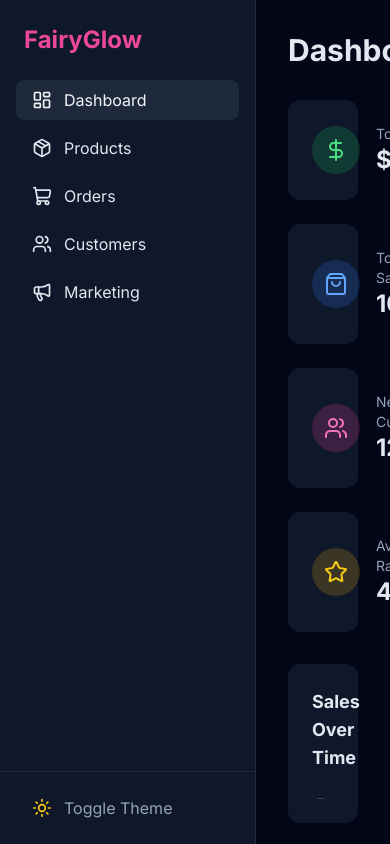
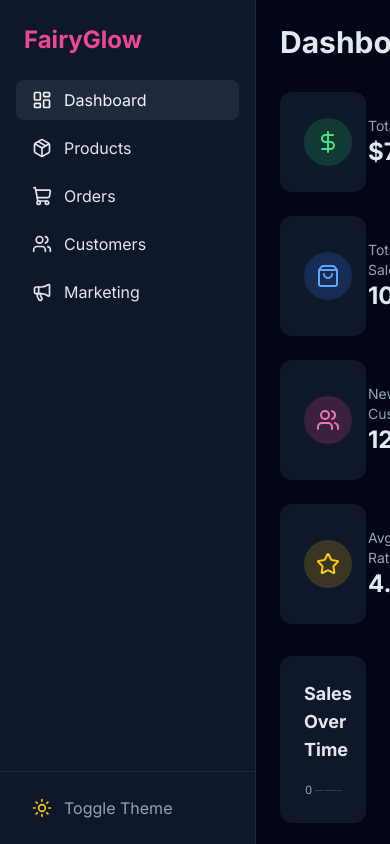
Before and after one commit to tabitha-dev/FairyGlow_Beauty, a plain HTML site: page index.html in a window 390 px wide. Drawn offline with nearby package versions, Linux system fonts and the light colour scheme.

Commit message:
Update index.html

```diff
--- a/index.html
+++ b/index.html
@@ -40,7 +40,7 @@
 
     <div class="flex h-screen">
         <!-- Sidebar -->
-        <aside class="w-64 bg-white dark:bg-slate-900 flex flex-col border-r border-slate-200 dark:border-slate-800">
+        <aside class="w-64 bg-white dark:bg-slate-900 flex flex-col border-r border-slate-200 dark:border-slate-800 flex-shrink-0">
             <div class="p-6 text-2xl font-bold text-primary-500">
                 FairyGlow
             </div>
@@ -71,10 +71,12 @@
         </aside>
 
         <!-- Main Content -->
-        <main class="flex-1 p-8 overflow-y-auto">
-            <h1 id="main-title" class="text-3xl font-bold mb-8">Dashboard</h1>
-            <div id="main-content">
-                <!-- Content will be rendered here by JavaScript -->
+        <main class="flex-1 p-6 lg:p-8 overflow-y-auto">
+             <div class="max-w-7xl mx-auto">
+                <h1 id="main-title" class="text-3xl font-bold mb-8">Dashboard</h1>
+                <div id="main-content">
+                    <!-- Content will be rendered here by JavaScript -->
+                </div>
             </div>
         </main>
     </div>
@@ -88,9 +90,12 @@
                 currentPage: 'dashboard'
             },
 
+            DOM: {}, // Centralized DOM cache
+            Charts: {}, // Centralized Chart instances
+
             init() {
                 this.cacheDOMElements();
-                this.attachEventListeners();
+                this.Events.attachAll(this);
                 if (this.state.theme === 'dark') {
                     document.documentElement.classList.add('dark');
                 }
@@ -98,65 +103,25 @@
             },
 
             cacheDOMElements() {
-                this.DOM = {
-                    mainTitleEl: document.getElementById('main-title'),
-                    mainContentEl: document.getElementById('main-content'),
-                    sidebarNavEl: document.getElementById('sidebar-nav'),
-                    themeToggleBtn: document.getElementById('theme-toggle-btn')
-                };
+                this.DOM.mainTitleEl = document.getElementById('main-title');
+                this.DOM.mainContentEl = document.getElementById('main-content');
+                this.DOM.sidebarNavEl = document.getElementById('sidebar-nav');
+                this.DOM.themeToggleBtn = document.getElementById('theme-toggle-btn');
             },
 
             setState(newState) {
-                this.state = { ...this.state, ...newState };
+                Object.assign(this.state, newState);
                 this.render();
             },
 
             render() {
-                this.updateActiveLink();
-                this.renderPageContent();
+                this.UI.updateActiveLink(this.DOM.sidebarNavEl, this.state.currentPage);
+                this.UI.renderPageContent(this);
                 lucide.createIcons();
-            },
-
-            updateActiveLink() {
-                this.DOM.sidebarNavEl.querySelectorAll('.sidebar-link').forEach(link => {
-                    link.classList.toggle('active', link.dataset.page === this.state.currentPage);
-                });
-            },
-
-            renderPageContent() {
-                const pageTitle = this.state.currentPage.charAt(0).toUpperCase() + this.state.currentPage.slice(1);
-                this.DOM.mainTitleEl.textContent = pageTitle;
-
-                const contentRenderers = {
-                    dashboard: UI.renderDashboard,
-                    products: UI.renderProductsPage,
-                    orders: UI.renderOrdersPage,
-                    customers: UI.renderCustomersPage,
-                    marketing: UI.renderMarketingPage
-                };
-
-                const renderer = contentRenderers[this.state.currentPage] || UI.renderDashboard;
-                renderer.call(UI, this.DOM.mainContentEl, this.state.theme);
-            },
-
-            attachEventListeners() {
-                this.DOM.themeToggleBtn.addEventListener('click', () => {
-                    const newTheme = this.state.theme === 'dark' ? 'light' : 'dark';
-                    document.documentElement.classList.toggle('dark', newTheme === 'dark');
-                    this.setState({ theme: newTheme });
-                });
-
-                this.DOM.sidebarNavEl.addEventListener('click', (e) => {
-                    e.preventDefault();
-                    const link = e.target.closest('.sidebar-link');
-                    if (link && link.dataset.page) {
-                        this.setState({ currentPage: link.dataset.page });
-                    }
-                });
             }
         };
 
-        const Data = {
+        App.Data = {
             customers: [
                 {id: 1, name: 'Rani Desai', email: 'rani.desai@email.com', segment: 'VIP'}, {id: 2, name: 'Carmen Diaz', email: 'carmen.diaz@email.com', segment: 'New'}, {id: 3, name: 'Wei Hua', email: 'wei.hua@email.com', segment: 'Frequent'},
                 {id: 4, name: 'Alexei Volkov', email: 'alexei.volkov@email.com', segment: 'New'}, {id: 5, name: 'Kiran Joshi', email: 'kiran.joshi@email.com', segment: 'At-Risk'}, {id: 6, name: 'Natalia Lopez', email: 'natalia.lopez@email.com', segment: 'VIP'},
@@ -205,9 +170,61 @@
             ]
         };
 
-        const UI = {
-            renderDashboard(container, theme) {
-                container.innerHTML = `
+        App.UI = {
+            updateActiveLink(sidebarNavEl, currentPage) {
+                sidebarNavEl.querySelectorAll('.sidebar-link').forEach(link => {
+                    link.classList.toggle('active', link.dataset.page === currentPage);
+                });
+            },
+
+            renderPageContent(appInstance) {
+                const { mainTitleEl, mainContentEl } = appInstance.DOM;
+                const { currentPage, theme } = appInstance.state;
+                const { Data, Charts } = appInstance;
+
+                mainTitleEl.textContent = currentPage.charAt(0).toUpperCase() + currentPage.slice(1);
+
+                const renderer = this.pageRenderers[currentPage] || this.pageRenderers.dashboard;
+                renderer.call(this, mainContentEl, theme, Data, Charts);
+            },
+
+            pageRenderers: {
+                dashboard(container, theme, data, charts) {
+                    container.innerHTML = this.getDashboardHTML();
+                    this.calculateKPIs(data);
+                    this.populateDashboardTables(data);
+                    this.renderSalesChart(theme, charts);
+                    this.renderCategoryChart(theme, data, charts);
+                },
+                products(container, theme, data) {
+                    const headers = ['ID', 'Name', 'Category', 'Price', 'Stock', 'Sales Velocity'];
+                    const rows = data.products.map(p => {
+                        const category = data.categories.find(c => c.id === p.categoryId)?.name || 'N/A';
+                        return [p.id, p.name, category, `$${p.price.toFixed(2)}`, p.stock, p.salesVelocity];
+                    });
+                    container.innerHTML = this.renderGenericTable(headers, rows);
+                },
+                orders(container, theme, data) {
+                     const headers = ['Order ID', 'Customer', 'Date', 'Total', 'Source'];
+                     const rows = data.orders.map(o => {
+                        const customer = data.customers.find(c => c.id === o.customerId)?.name || 'N/A';
+                        return [o.id, customer, o.date, `$${o.total.toFixed(2)}`, o.source];
+                    });
+                    container.innerHTML = this.renderGenericTable(headers, rows);
+                },
+                customers(container, theme, data) {
+                    const headers = ['Customer ID', 'Name', 'Email', 'Segment'];
+                    const rows = data.customers.map(c => [c.id, c.name, c.email, c.segment]);
+                    container.innerHTML = this.renderGenericTable(headers, rows);
+                },
+                marketing(container, theme, data, charts) {
+                    container.innerHTML = this.getMarketingHTML(data);
+                    this.renderSegmentChart(theme, data.customers, charts);
+                }
+            },
+
+            getDashboardHTML() {
+                 return `
                     <div class="grid grid-cols-1 md:grid-cols-2 lg:grid-cols-4 gap-6 mb-8">
                         <div class="bg-white dark:bg-slate-900 p-6 rounded-xl shadow-lg flex items-center">
                             <div class="p-3 rounded-full bg-green-100 dark:bg-green-500/20 mr-4"><i data-lucide="dollar-sign" class="h-6 w-6 text-green-600 dark:text-green-400"></i></div>
@@ -234,52 +251,14 @@
                         <div class="bg-white dark:bg-slate-900 p-6 rounded-xl shadow-lg"><h3 class="font-bold text-lg mb-4">Low Stock Items</h3><div id="low-stock-table" class="space-y-2"></div></div>
                         <div class="bg-white dark:bg-slate-900 p-6 rounded-xl shadow-lg"><h3 class="font-bold text-lg mb-4">Recent Customer Reviews</h3><div id="reviews-table" class="space-y-4"></div></div>
                     </div>`;
-                this.calculateKPIs();
-                this.populateDashboardTables();
-                this.renderSalesChart(theme);
-                this.renderCategoryChart(theme);
             },
 
-            renderGenericTable(headers, rows) {
+            getMarketingHTML(data) {
                 return `
-                    <div class="bg-white dark:bg-slate-900 p-6 rounded-xl shadow-lg overflow-x-auto">
-                        <table class="w-full text-left">
-                            <thead class="border-b border-slate-200 dark:border-slate-700"><tr>${headers.map(h => `<th class="p-3 font-semibold">${h}</th>`).join('')}</tr></thead>
-                            <tbody>${rows.map(row => `<tr class="border-b border-slate-100 dark:border-slate-800 last:border-b-0">${row.map(cell => `<td class="p-3">${cell}</td>`).join('')}</tr>`).join('')}</tbody>
-                        </table>
-                    </div>`;
-            },
-
-            renderProductsPage(container) {
-                const headers = ['ID', 'Name', 'Category', 'Price', 'Stock', 'Sales Velocity'];
-                const rows = Data.products.map(p => {
-                    const category = Data.categories.find(c => c.id === p.categoryId)?.name || 'N/A';
-                    return [p.id, p.name, category, `$${p.price.toFixed(2)}`, p.stock, p.salesVelocity];
-                });
-                container.innerHTML = this.renderGenericTable(headers, rows);
-            },
-
-            renderOrdersPage(container) {
-                 const headers = ['Order ID', 'Customer', 'Date', 'Total', 'Source'];
-                 const rows = Data.orders.map(o => {
-                    const customer = Data.customers.find(c => c.id === o.customerId)?.name || 'N/A';
-                    return [o.id, customer, o.date, `$${o.total.toFixed(2)}`, o.source];
-                });
-                container.innerHTML = this.renderGenericTable(headers, rows);
-            },
-
-            renderCustomersPage(container) {
-                const headers = ['Customer ID', 'Name', 'Email', 'Segment'];
-                const rows = Data.customers.map(c => [c.id, c.name, c.email, c.segment]);
-                container.innerHTML = this.renderGenericTable(headers, rows);
-            },
-
-            renderMarketingPage(container, theme) {
-                container.innerHTML = `
                      <div class="grid grid-cols-1 lg:grid-cols-2 gap-6">
                         <div class="bg-white dark:bg-slate-900 p-6 rounded-xl shadow-lg">
                             <h3 class="font-bold text-lg mb-4">Campaign Performance</h3>
-                            ${Data.campaigns.map(c => `
+                            ${data.campaigns.map(c => `
                                 <div class="mb-4 p-3 rounded-lg bg-slate-100 dark:bg-slate-800/50">
                                     <div class="flex justify-between items-center mb-2">
                                         <p class="font-bold">${c.name}</p>
@@ -298,22 +277,31 @@
                              <canvas id="segment-chart"></canvas>
                         </div>
                     </div>`;
-                this.renderSegmentChart(theme);
             },
 
-            calculateKPIs() {
-                document.getElementById('total-revenue').textContent = `$${Data.orders.reduce((sum, order) => sum + order.total, 0).toFixed(2)}`;
-                document.getElementById('total-sales').textContent = Data.orders.length;
-                document.getElementById('new-customers').textContent = Data.customers.length;
-                const totalRating = Data.reviews.reduce((sum, review) => sum + review.rating, 0);
-                document.getElementById('avg-rating').textContent = (totalRating / Data.reviews.length).toFixed(1);
+            renderGenericTable(headers, rows) {
+                return `
+                    <div class="bg-white dark:bg-slate-900 p-6 rounded-xl shadow-lg overflow-x-auto">
+                        <table class="w-full text-left">
+                            <thead class="border-b border-slate-200 dark:border-slate-700"><tr>${headers.map(h => `<th class="p-3 font-semibold">${h}</th>`).join('')}</tr></thead>
+                            <tbody>${rows.map(row => `<tr class="border-b border-slate-100 dark:border-slate-800 last:border-b-0">${row.map(cell => `<td class="p-3">${cell}</td>`).join('')}</tr>`).join('')}</tbody>
+                        </table>
+                    </div>`;
             },
 
-            populateDashboardTables() {
+            calculateKPIs(data) {
+                document.getElementById('total-revenue').textContent = `$${data.orders.reduce((sum, order) => sum + order.total, 0).toFixed(2)}`;
+                document.getElementById('total-sales').textContent = data.orders.length;
+                document.getElementById('new-customers').textContent = data.customers.length;
+                const totalRating = data.reviews.reduce((sum, review) => sum + review.rating, 0);
+                document.getElementById('avg-rating').textContent = (totalRating / data.reviews.length).toFixed(1);
+            },
+
+            populateDashboardTables(data) {
                 const lowStockTableEl = document.getElementById('low-stock-table');
                 const reviewsTableEl = document.getElementById('reviews-table');
 
-                const lowStockItems = Data.products.filter(p => p.stock < 50);
+                const lowStockItems = data.products.filter(p => p.stock < 50);
                 lowStockTableEl.innerHTML = lowStockItems.map(item => `
                     <div class="flex justify-between items-center text-sm p-2 rounded-md even:bg-slate-100 dark:even:bg-slate-800/50">
                         <span>${item.name}</span>
@@ -321,9 +309,9 @@
                     </div>
                 `).join('');
 
-                reviewsTableEl.innerHTML = Data.reviews.map(review => {
-                    const product = Data.products.find(p => p.id === review.productId);
-                    const customer = Data.customers.find(c => c.id === review.customerId);
+                reviewsTableEl.innerHTML = data.reviews.map(review => {
+                    const product = data.products.find(p => p.id === review.productId);
+                    const customer = data.customers.find(c => c.id === review.customerId);
                     return `
                         <div class="p-3 rounded-md bg-slate-100 dark:bg-slate-800/50">
                             <div class="flex justify-between items-center">
@@ -336,13 +324,13 @@
                 }).join('');
             },
 
-            renderSalesChart(theme) {
+            renderSalesChart(theme, charts) {
                 const ctx = document.getElementById('sales-chart').getContext('2d');
                 const textColor = theme === 'dark' ? '#94a3b8' : '#64748b';
                 const gridColor = theme === 'dark' ? '#334155' : '#e2e8f0';
 
-                if (window.salesChart) window.salesChart.destroy();
-                window.salesChart = new Chart(ctx, {
+                if (charts.sales) charts.sales.destroy();
+                charts.sales = new Chart(ctx, {
                     type: 'bar',
                     data: {
                         labels: ['Jan', 'Feb', 'Mar', 'Apr', 'May', 'Jun'],
@@ -352,16 +340,16 @@
                 });
             },
 
-            renderCategoryChart(theme) {
+            renderCategoryChart(theme, data, charts) {
                 const ctx = document.getElementById('category-chart').getContext('2d');
-                if (window.categoryChart) window.categoryChart.destroy();
-                const categoryData = Data.products.reduce((acc, p) => {
-                    const category = Data.categories.find(c => c.id === p.categoryId)?.name || 'Other';
+                if (charts.category) charts.category.destroy();
+                const categoryData = data.products.reduce((acc, p) => {
+                    const category = data.categories.find(c => c.id === p.categoryId)?.name || 'Other';
                     acc[category] = (acc[category] || 0) + 1;
                     return acc;
                 }, {});
 
-                window.categoryChart = new Chart(ctx, {
+                charts.category = new Chart(ctx, {
                     type: 'doughnut',
                     data: {
                         labels: Object.keys(categoryData),
@@ -371,15 +359,15 @@
                 });
             },
 
-            renderSegmentChart(theme) {
+            renderSegmentChart(theme, customers, charts) {
                 const ctx = document.getElementById('segment-chart').getContext('2d');
-                if (window.segmentChart) window.segmentChart.destroy();
-                const segmentData = Data.customers.reduce((acc, c) => {
+                if (charts.segment) charts.segment.destroy();
+                const segmentData = customers.reduce((acc, c) => {
                     acc[c.segment] = (acc[c.segment] || 0) + 1;
                     return acc;
                 }, {});
 
-                window.segmentChart = new Chart(ctx, {
+                charts.segment = new Chart(ctx, {
                     type: 'doughnut',
                     data: {
                         labels: Object.keys(segmentData),
@@ -390,6 +378,24 @@
             }
         };
 
+        App.Events = {
+            attachAll(appInstance) {
+                appInstance.DOM.themeToggleBtn.addEventListener('click', () => {
+                    const newTheme = appInstance.state.theme === 'dark' ? 'light' : 'dark';
+                    document.documentElement.classList.toggle('dark', newTheme === 'dark');
+                    appInstance.setState({ theme: newTheme });
+                });
+
+                appInstance.DOM.sidebarNavEl.addEventListener('click', (e) => {
+                    e.preventDefault();
+                    const link = e.target.closest('.sidebar-link');
+                    if (link && link.dataset.page) {
+                        appInstance.setState({ currentPage: link.dataset.page });
+                    }
+                });
+            }
+        };
+
         App.init();
     </script>
 </body>
```
